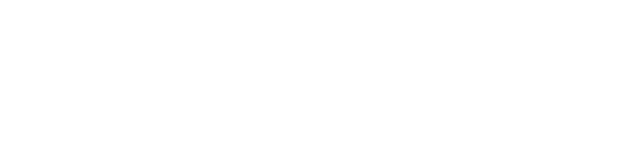
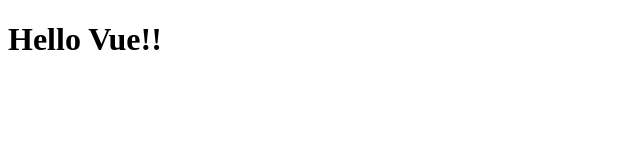
Before and after one commit to AlesciDavide/vue-hello, a plain HTML site: page index.html in a window 1280 px wide. Shown: the whole page, without its empty margins (0-640 px from the left). Drawn offline with nearby package versions, Linux system fonts and the light colour scheme.

Commit message:
stampo nell'h1 un messaggio

```diff
--- a/index.html
+++ b/index.html
@@ -8,7 +8,11 @@
         <title>vue-hello</title>
 </head>
 <body>
-
+    <main>
+        <h1 id="test">
+            {{ message }}
+        </h1>
+    </main>
 
     <script src="./js/script.js"></script>
 </body>
--- a/js/script.js
+++ b/js/script.js
@@ -0,0 +1,10 @@
+const {createApp} = Vue
+
+
+createApp({
+    data(){
+        return{
+            message: 'Hello Vue!!'
+        }
+    }
+}).mount('#test')
```
